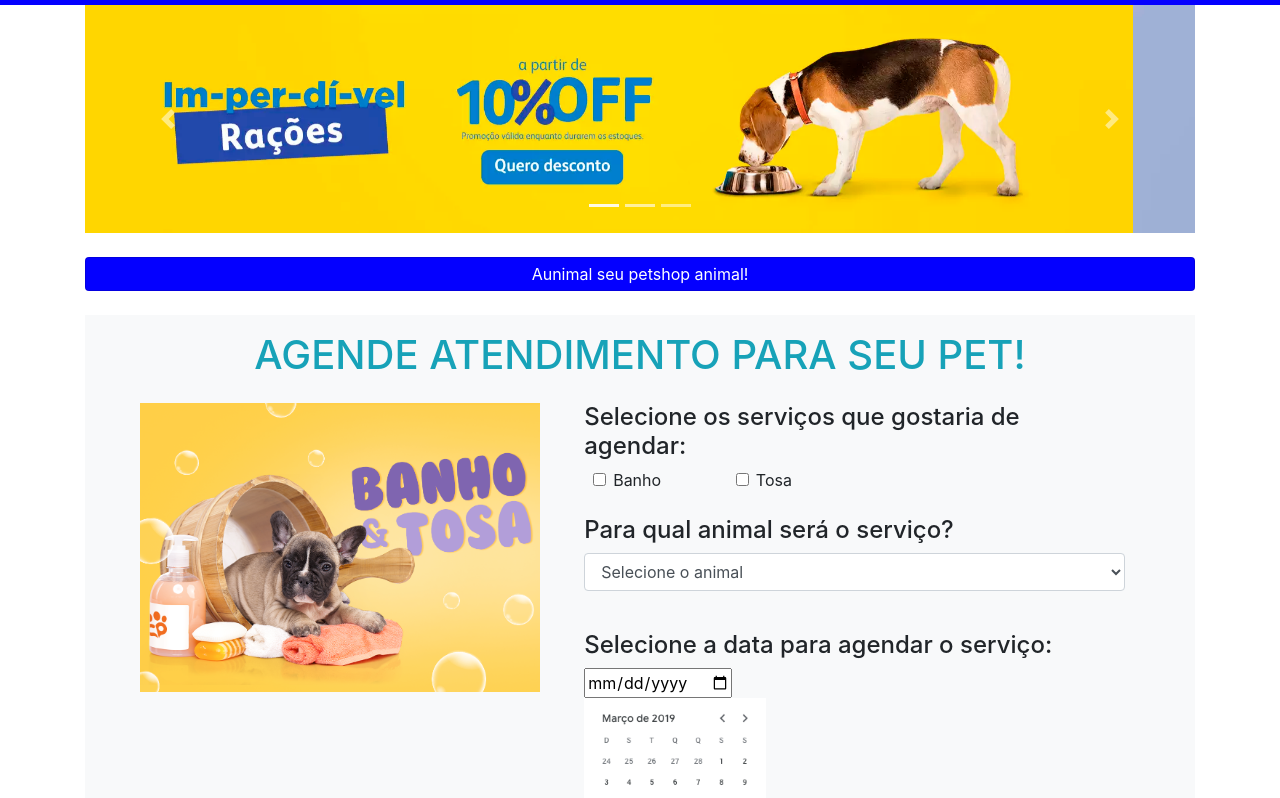
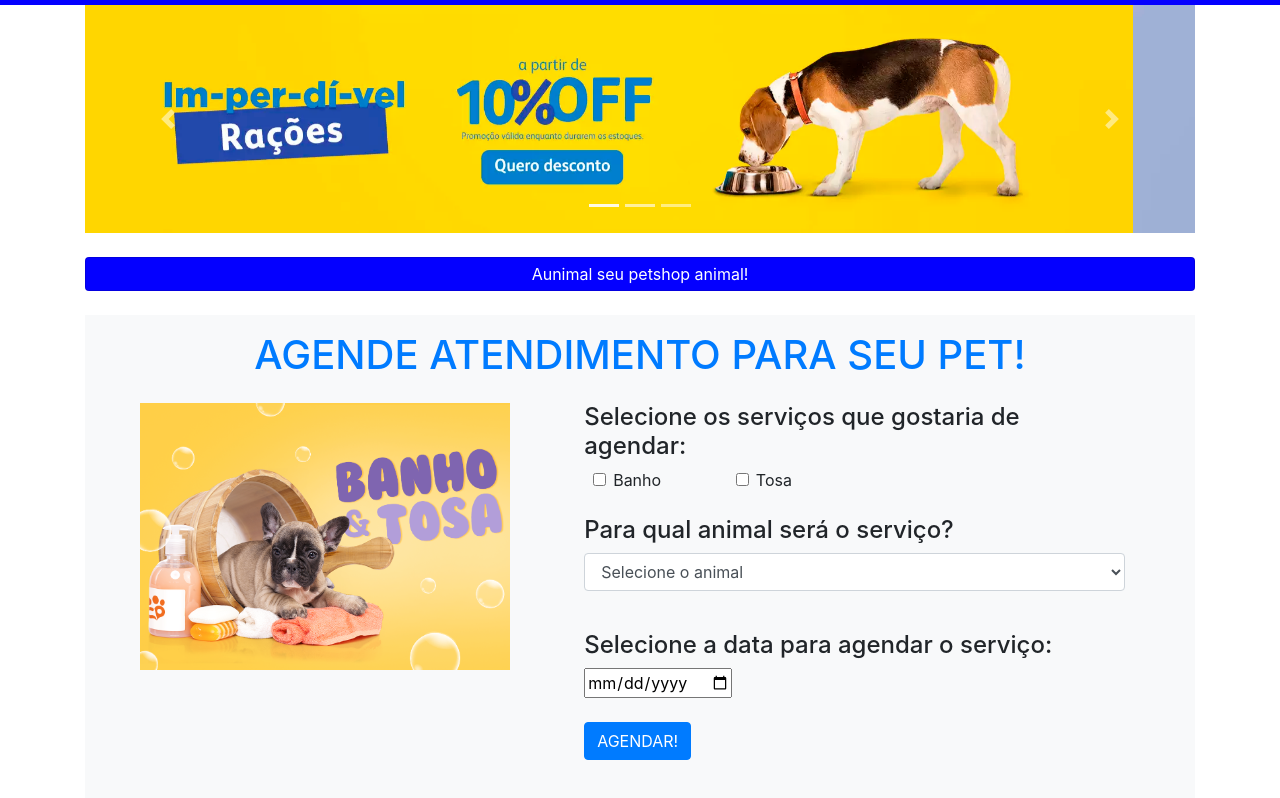
Before and after one commit to mwingter/WEB-PetShop, a plain HTML site: page servicos.html in a window 1280 px wide. Shown: the part 107-905 px from the top of the page. Drawn offline with nearby package versions, Linux system fonts and the light colour scheme; a script that the page names is missing.

Commit message:
arrumei botao em produtos e serviços
botao de busca em produtos, e botao de agendar em serviços

```diff
--- a/servicos.css
+++ b/servicos.css
@@ -1,3 +1,3 @@
 .img-service{
-    width: 400px;
+    width: 370px;
 }
--- a/servicos.html
+++ b/servicos.html
@@ -134,7 +134,7 @@
 
             <!--CONTAINER SERVIÇOS-->
             <div class="container bg-light p-3">
-                <h1 class="title text-center text-info">AGENDE ATENDIMENTO PARA SEU PET!</h1>
+                <h1 class="title text-center text-primary">AGENDE ATENDIMENTO PARA SEU PET!</h1>
                 <div class="row m-4">
 
                     <!-- Imagem -->
@@ -174,12 +174,11 @@
                             <h4>Selecione a data para agendar o serviço:</h4>
                             <div>
                                 <input  type="date"  placeholder="Data de Nascmento" >
-                                <br>
-                                <img style="height: 190px;" src="images/servicos/calendario.png" alt="Banho e tosa">
+
 
                             </div>
                             <br>
-                            <button>AGENDAR!</button>
+                            <button class="btn btn-primary">AGENDAR!</button>
                             <br>
 
 
```
Also changed, not shown: produtos.html (+7 -3 lines).
